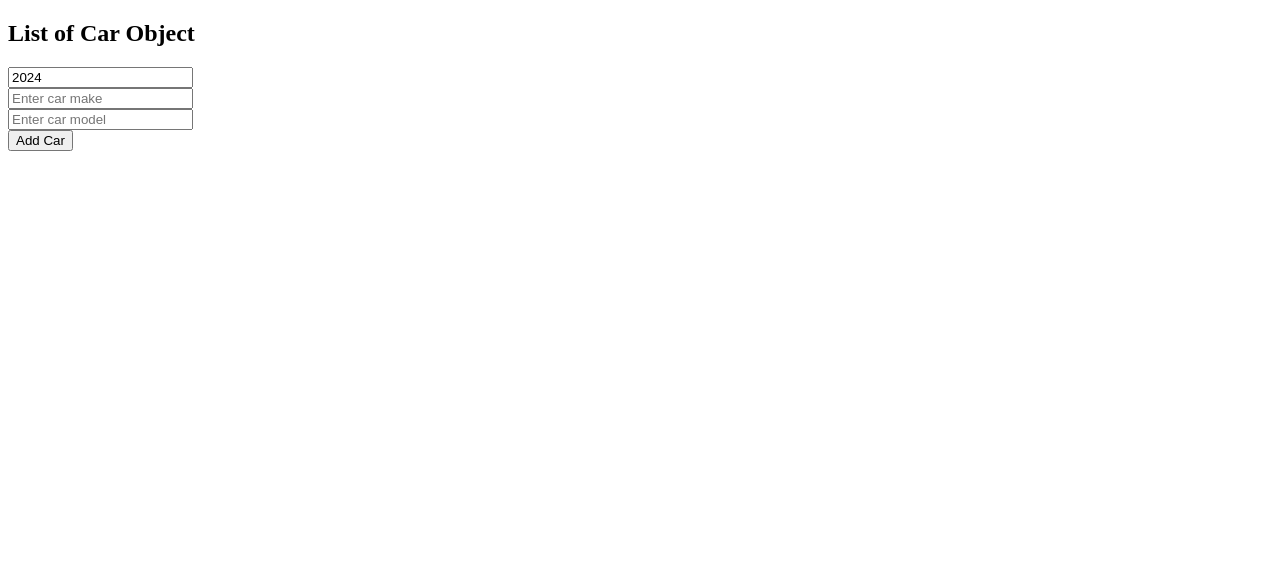
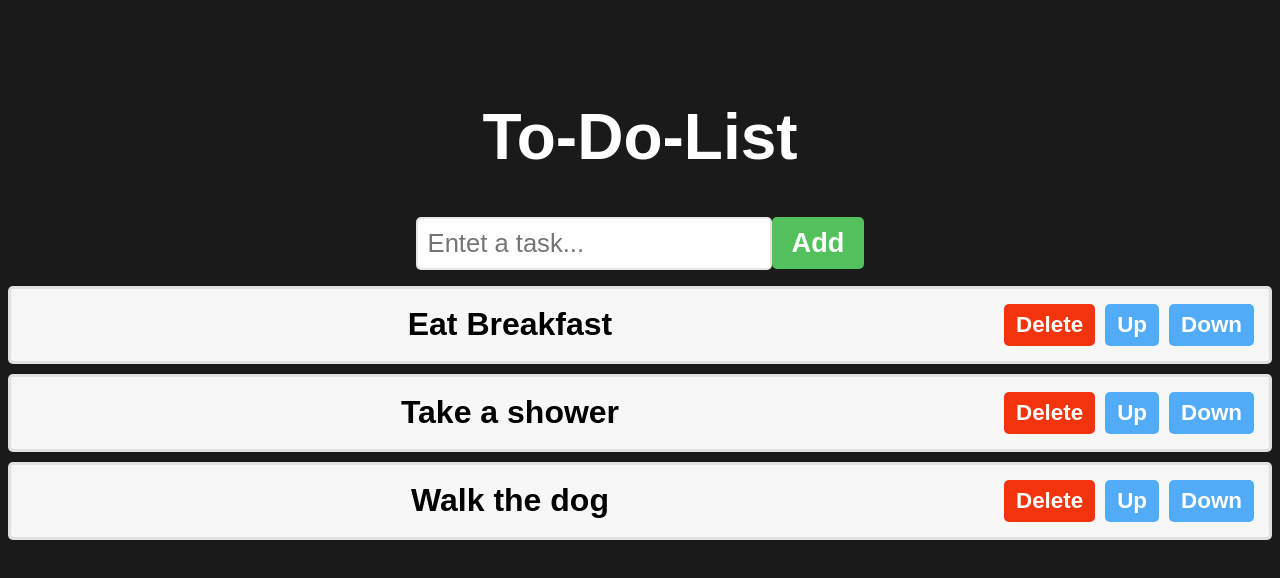
Before and after one commit to littlecows/my-react-app, a React (Vite) app: page / in a window 1280 px wide. Shown: the top 578 px of the page. Built offline with nearby package versions, Linux system fonts and the light colour scheme.

Commit message:
todo hee tad

```diff
--- a/src/App.jsx
+++ b/src/App.jsx
@@ -10,13 +10,14 @@
 // import ColorPicker from "./ColorPicker";
 // import Mycomponent2 from "./MyComponent2.jsx";
 // import MyComponent3 from "./MyComponent3.jsx";
-import MyComponent4 from "./MyComponent4";
+// import MyComponent4 from "./MyComponent4";
+import ToDoList from "./ToDoList";
 
 function App() {
 
   return (
     <>
-     <MyComponent4 />
+     <ToDoList />
     </>
   );
 }
--- /dev/null
+++ b/src/ToDoList.jsx
@@ -0,0 +1,78 @@
+import React, { useState } from "react";
+
+function ToDoList() {
+  const [tasks, setTasks] = useState([
+    "Eat Breakfast",
+    "Take a shower",
+    "Walk the dog",
+  ]);
+  const [newTask, setNewTask] = useState("");
+
+  function handleInputChange(event) {
+    setNewTask(event.target.value);
+  }
+
+  function addTask() {
+    if (newTask.trim() !== "") {
+      setTasks(t => [...t, newTask]);
+      setNewTask("");
+    }
+  }
+
+  function deleteTask(index) {
+    const updatedTasks = tasks.filter((_, i) => i !== index);
+    setTasks(updatedTasks);
+  }
+
+  function moveTaskUp(index) {
+    const updatedTasks = [...tasks]
+    if (index > 0) {
+      [updatedTasks[index], updatedTasks[index - 1]] = [updatedTasks[index -1], updatedTasks[index]]
+      setTasks(updatedTasks)
+    }
+  }
+
+  function moveTaskDown(index) {
+    const updatedTasks = [...tasks]
+    if (index < tasks.length - 1) {
+      [updatedTasks[index], updatedTasks[index + 1]] = [updatedTasks[index + 1], updatedTasks[index]];
+      setTasks(updatedTasks);
+    }
+  }
+
+  return (
+    <div className="to-do-list">
+      <h1>To-Do-List</h1>
+      <div>
+        <input
+          type="text"
+          placeholder="Entet a task..."
+          value={newTask}
+          onChange={handleInputChange}
+        />
+        <button className="add-button" onClick={addTask}>
+          Add
+        </button>
+      </div>
+
+      <ol>
+        {tasks.map((task, index) => (
+          <li key={index}>
+            <span className="text">{task}</span>
+            <button className="delete-button" onClick={() => deleteTask(index)}>
+              Delete
+            </button>
+            <button className="move-button" onClick={() => moveTaskUp(index)}>
+              Up
+            </button>
+            <button className="move-button" onClick={() => moveTaskDown(index)}>
+              Down
+            </button>
+          </li>
+        ))}
+      </ol>
+    </div>
+  );
+}
+
+export default ToDoList;
--- a/src/index.css
+++ b/src/index.css
@@ -131,3 +131,76 @@
     border-radius: 10px;
     border: 3px solid hsl(0, 0%, 80%);
 } */
+body{
+    background-color: hsl(0, 0%, 10%);
+}
+.to-do-list {
+    font-family: Arial, Helvetica, sans-serif;
+    text-align: center;
+    margin-top: 100px;
+}
+h1 {
+    font-size: 4rem;
+    color: white;
+}
+button {
+    font-size: 1.7rem;
+    font-weight: bold;
+    padding: 10px 20px;
+    color: white;
+    border: none;
+    border-radius: 5px;
+    cursor: pointer;
+    transition: background-colr 0.5 ease;
+}
+.add-button {
+    background-color: hsl(125, 47%, 54%);
+}
+.add-button:hover {
+    background-color: hsl(125, 47%, 44%);
+}
+
+.delete-button {
+    background-color: hsl(10, 90%, 50%);
+}
+.delete-button:hover {
+    background-color: hsl(10, 90%, 40%);
+}
+
+.move-button {
+    background-color: hsl(207, 90%, 64%);
+}
+.move-button:hover {
+    background-color: hsl(207, 90%, 50%);
+}
+input[type="text"] {
+    font-size: 1.6rem;
+    padding: 10px;
+    border: 2px solid hsla(0, 0%, 80%, 0.5);
+    border-radius: 5px;
+    color: hsla(0, 0%, 0%, 0.5);
+}
+ol {
+    padding: 0;
+}
+li{
+    font-size: 2rem;
+    font-weight: bold;
+    padding: 15px;
+    background-color: hsl(0, 0%, 97%);
+    margin-bottom: 10px;
+    border: 3px solid hsla(0, 0%, 85%, 0.75);
+    border-radius: 5px;
+    display: flex;
+    align-items: center;
+}
+.text{
+    flex: 1;
+
+}
+.delete-button, .move-button{
+    padding: 8px 12px;
+    font-size: 1.4rem;
+    margin-left: 10px;
+
+}
```
